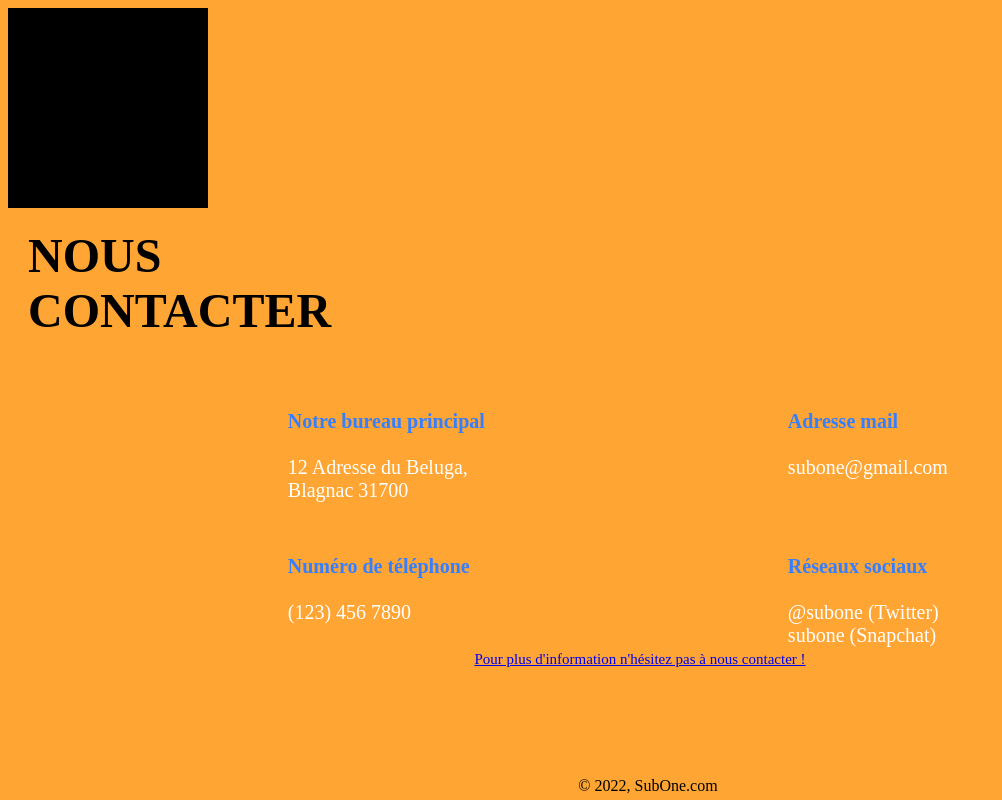
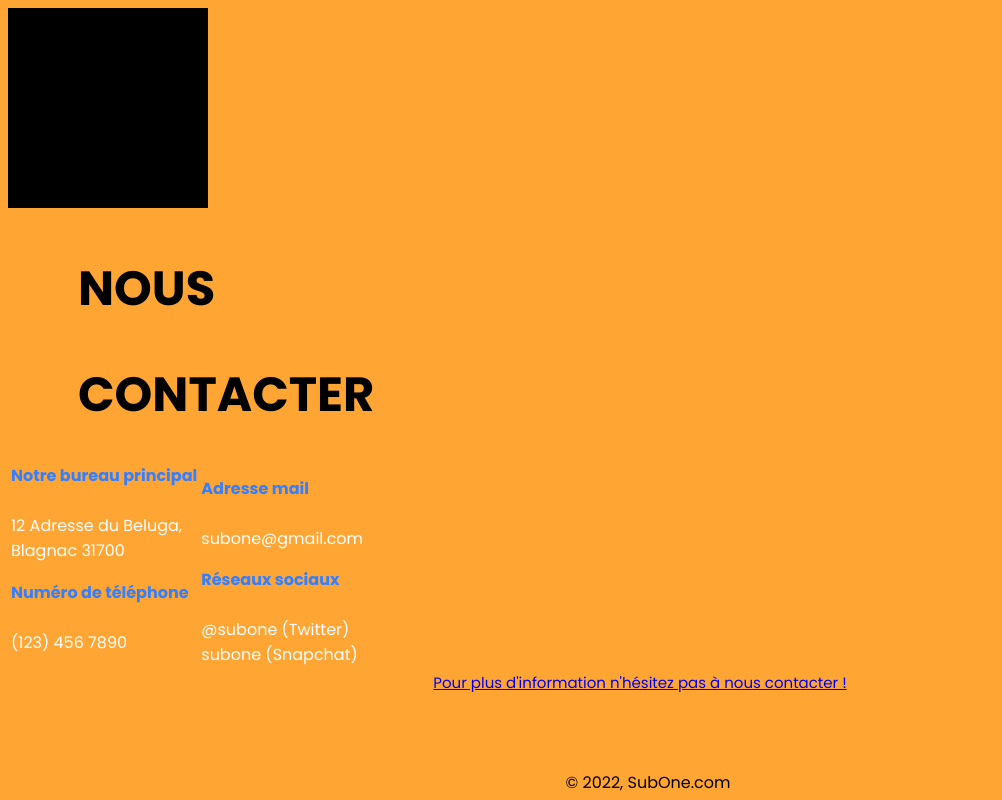
Before and after one commit to IUT-Blagnac/sae3-01-devapp-g1b-6, a PHP site: page /contact.php in a window 1280 px wide. Shown: the whole page, without its empty margins (0-1002 px from the left). Run offline with PHP 8.4, Linux system fonts and the light colour scheme.

Commit message:
modif de la page contact esteban

```diff
--- a/Site/src/contact.php
+++ b/Site/src/contact.php
@@ -2,7 +2,7 @@
 <html>
 <head>
 	<meta charset="utf-8"/>
-    <link rel="stylesheet" href="include/contact_style.css">
+    <link rel="stylesheet" href="include/contact.css">
 	<title>NOUS CONTACTER</title>
 	<?php include("./include/header.php");?>
 </head>
@@ -12,8 +12,8 @@
 			<font size="+4"><b><strong>NOUS <BR> CONTACTER</strong></b></font>
 		</div>
     </div>
-	<div style="padding-left: 30px">
-		<table  class="table">
+	<div class="textes">
+		<table >
 			<tr>
 				<td>
 					<font color="337FFF"><b>Notre bureau principal</b></font>
@@ -40,6 +40,7 @@
 			</tr>
 		</table>
 	</div>
+
 </body>
 <footer>
 	<div style="position: absolute; bottom: 5px; text-align: center; width: 100%;">
--- a/Site/src/formulaireConnexion.php
+++ b/Site/src/formulaireConnexion.php
@@ -12,10 +12,10 @@
 
     <div class="box">
         <div class="form">
-            <h2>Veuillez vous <p>connecter</p></h2>
+            <h2>Veuillez vous <p>connecter </p> </h2>
             <div class="inputBox">
                 <input type="text" required="Requis">
-                <span>Nom d'utilisateur</span>
+                <span>Adresse e-mail</span>
                 <i></i>
             </div>
             <div class="inputBox">
@@ -23,7 +23,7 @@
                 <span>Mot de passe</span>
                 <i></i>
             </div>
-            <div class="links">
+            <div class="link">
                 <a href="formulaireInscription.php"> Vous n'avez pas de compte ? Inscrivez-vous.</a>
             </div>
             <input type="submit" value="Se connecter">
--- /dev/null
+++ b/Site/src/include/contact.css
@@ -0,0 +1,42 @@
+@import url('https://fonts.googleapis.com/css2?family=Poppins:wght@300;400;500;600;700;800;900&display=swap');
+
+* {
+    font-family: 'Poppins', sans-serif;
+    background-color: #FFA533;
+}
+
+
+.titre{
+    font-size: 70px;
+    margin-left: 50px;
+}
+
+.title {
+    color: white;
+    font-size: 60px;
+    text-align: center;
+}
+
+.content {
+    color: #337FFF;
+    font-size: 40px;
+    text-align: center;
+}
+
+
+.container {
+    display: grid;
+    grid-template-columns: repeat(2, 1fr);
+    justify-items: center;
+    align-items: center;
+    width: 100%;
+    height: 50vh;
+
+}
+
+.box{
+
+   width: 1000px;
+   height: 200px;
+   padding: 20px;
+}
--- a/Site/src/include/contact_style.css
+++ /dev/null
@@ -1,16 +0,0 @@
-p {
-    font-family: Arial, Verdana, sans-serif;
-}
-td{
-  vertical-align: top;
-  text-align: left;
-  padding-top: 50px ;
-  padding-right: 300px;
-  font-size: 20px;
-}
-.table {
-  /*margin-left: auto;
-  margin-right: auto;*/
-  position: relative;
-  padding-left: 20%;
-}
```
Also changed, not shown: Site/src/contacts.php (added, +38 -0 lines), Site/src/include/formulaire.css (+7 -4 lines), Site/src/include/formulaire2.css (+0 -9 lines).
